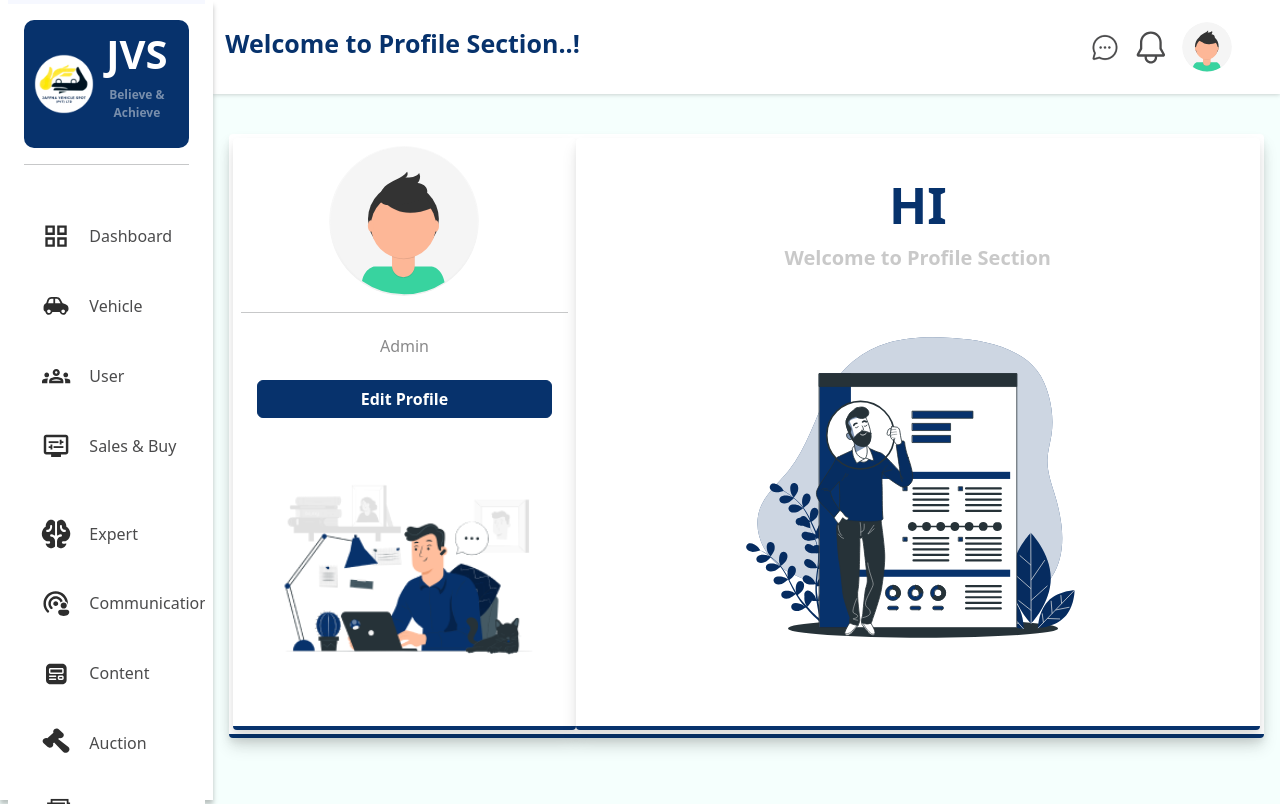
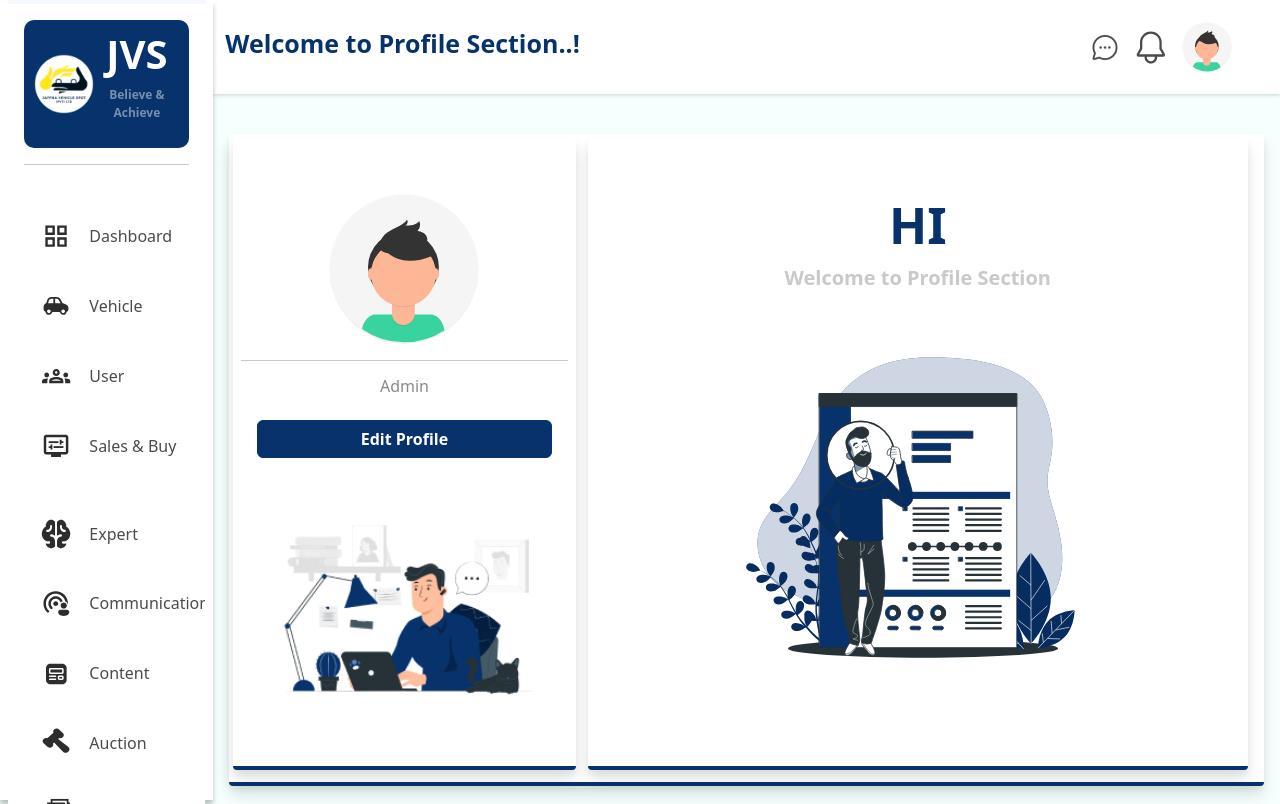
Before and after one commit to Powsihan/JVS-Project-Frontend, a Next.js app: page /admin/profile in a window 1280 px wide. Built offline with nearby package versions, Linux system fonts and the light colour scheme.

Commit message:
Profile alignment changes

```diff
--- a/src/pages/admin/profile/index.js
+++ b/src/pages/admin/profile/index.js
@@ -159,8 +159,8 @@ const index = () => {
     <Adminlayout>
       <div className="container-fluid Profile-Edit-Section">
         <div className="row p-1">
-          <div className="col-lg-4 col-md-6 col-sm-12 d-flex flex-column justify-content-center Profile-Edit-Section p-2">
-            <div className="d-flex alig-items-center justify-content-center">
+          <div className="col-lg-4 col-md-6 col-sm-12  Profile-Edit-Section p-2 mb-2">
+            <div className="d-flex alig-items-center justify-content-center pt-5">
               <Image
                 src={
                   userData && userData.profilePic ? userData.profilePic : avatar
@@ -188,7 +188,7 @@ const index = () => {
             </div>
           </div>
           {showProfile ? (
-            <div className="col-lg-8 col-md-6 col-sm-12">
+            <div className="col-lg-8 col-md-6 col-sm-12 mb-2">
               <form onSubmit={handleSubmit}>
                 <div className="col-sm-12 Profile-Edit-Section">
                   <h5 className="custom-border ps-2">Profile Edit</h5>
@@ -291,10 +291,12 @@ const index = () => {
               </div>
             </div>
           ) : (
-            <div className="col-lg-8 col-md-6 col-sm-12 Profile-Edit-Section d-flex flex-column align-items-center justify-content-center ">
+            <div className="col-lg-8 col-md-6 col-sm-12 mb-2">
+              <div className="Profile-Edit-Section d-flex flex-column align-items-center justify-content-center h-100">
               <h1>Hi {userData && userData.name}</h1>
               <p>Welcome to Profile Section</p>
               <Image src={ProfileEdit} alt="" width={400} />
+              </div>
             </div>
           )}
         </div>
```
